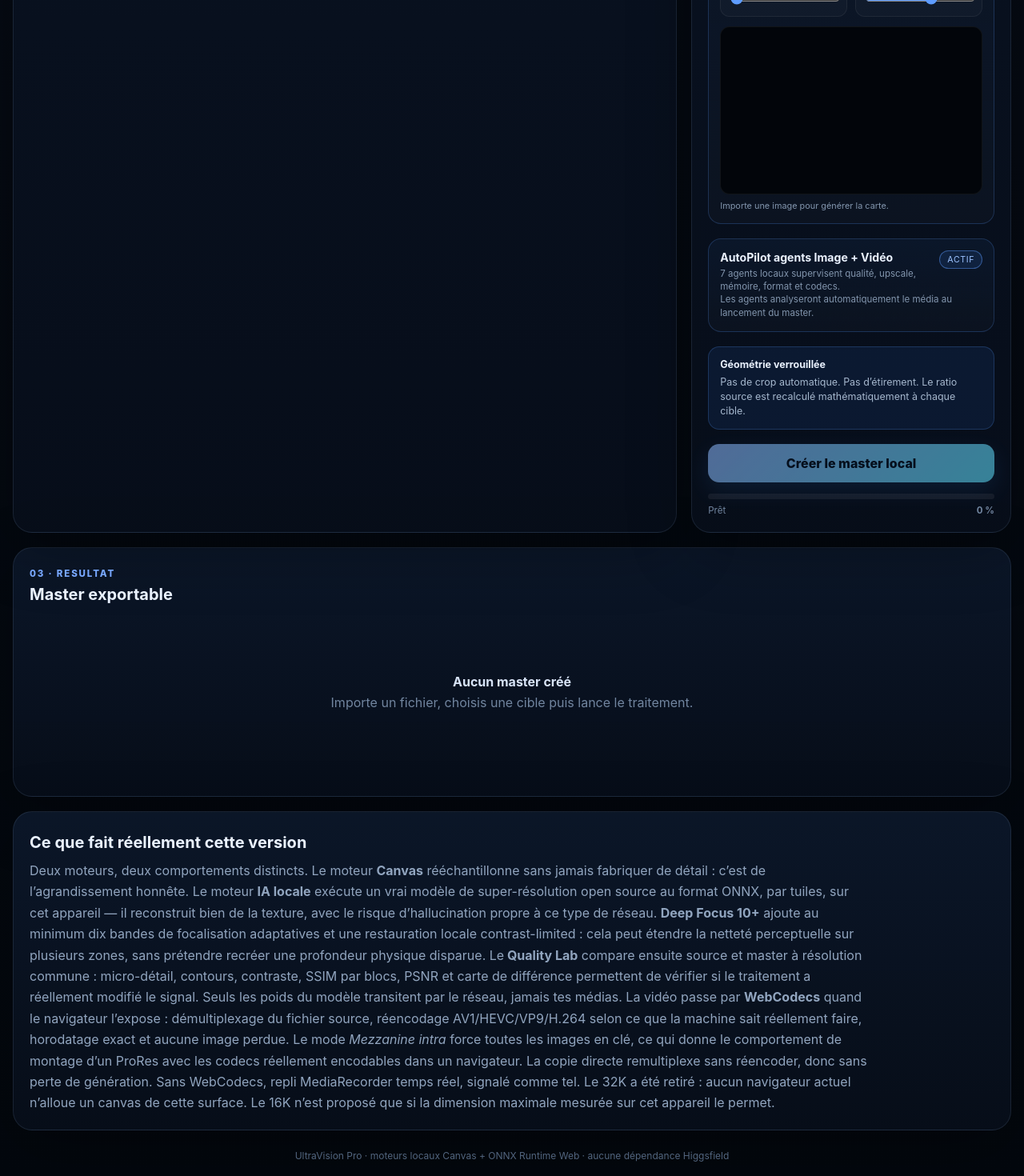
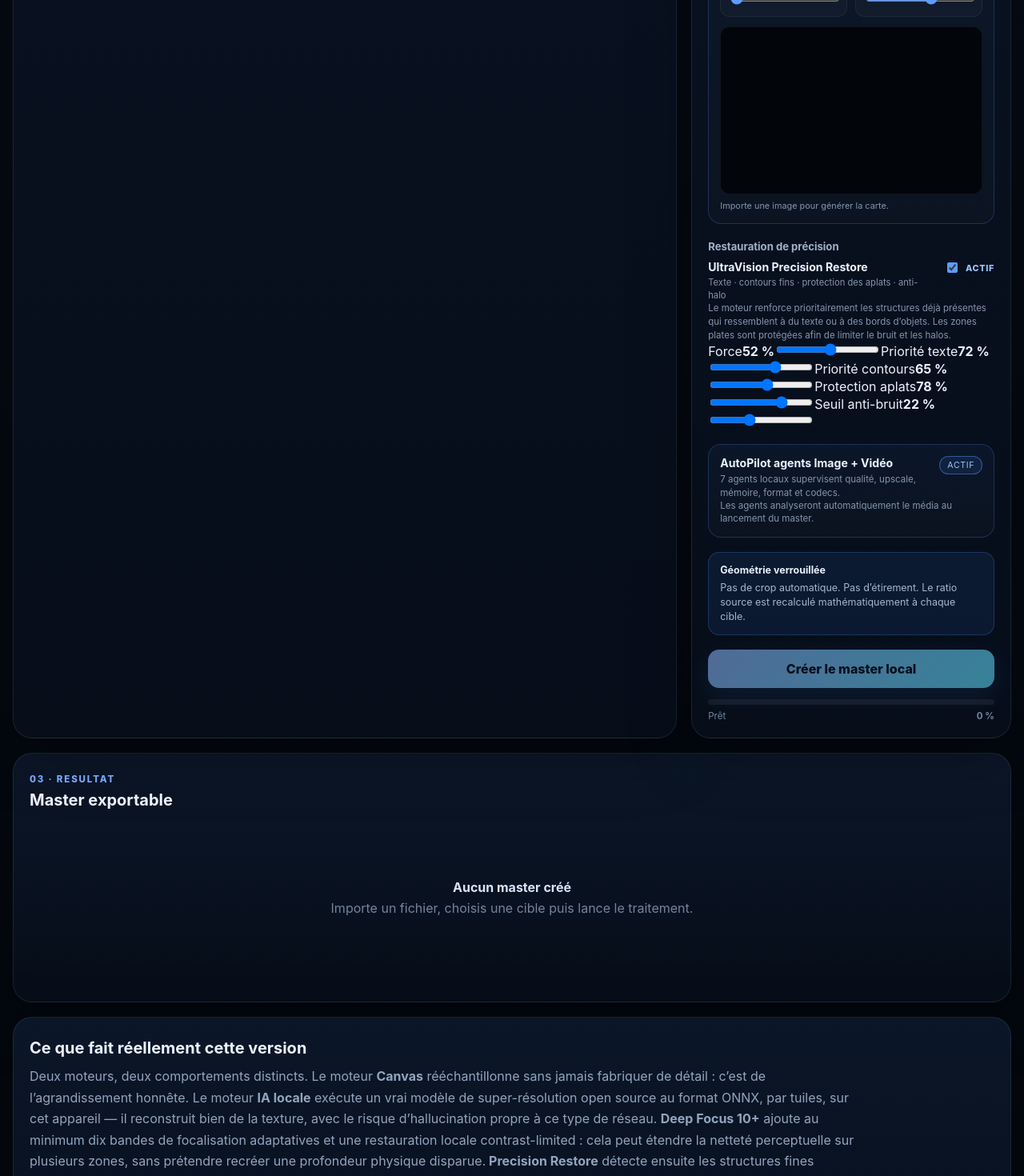
Before and after one commit to Nikoju1977/Niko-Ultravision, a React (Vite) app: page / in a window 1280 px wide. Shown: the part 1488-2958 px from the top of the page at 80% size. Built offline with nearby package versions, Linux system fonts and the light colour scheme.

Commit message:
feat: expose Precision Restore controls and metrics

```diff
--- a/src/App.tsx
+++ b/src/App.tsx
@@ -1,6 +1,7 @@
 import { useEffect, useMemo, useRef, useState } from "react";
 import DeepFocusControl, { type DeepFocusSettings } from "./DeepFocusControl";
 import ComparisonPanel from "./ComparisonPanel";
+import PrecisionRestoreControl, { type PrecisionRestoreSettings } from "./PrecisionRestoreControl";
 import { calculateOutputSize, formatDimensions, megapixels, type Size, type TargetId } from "./lib/geometry";
 import { assessImageTarget, enhanceImage, type EngineId, type ImageFormat } from "./lib/imageEnhancer";
 import { decodeImageFile } from "./lib/imageDecode";
@@ -38,6 +39,10 @@ type OutputState = {
   deepFocusApplied?: boolean;
   deepFocusLayers?: number;
   deepFocusConfidence?: number;
+  precisionRestoreApplied?: boolean;
+  precisionTextCoverage?: number;
+  precisionEdgeCoverage?: number;
+  precisionFlatCoverage?: number;
   codecLabel?: string;
   notes?: string[];
 } | null;
@@ -189,6 +194,14 @@ export default function App() {
   const [codecs, setCodecs] = useState<string[] | null>(null);
   const [agentDecisions, setAgentDecisions] = useState<AgentDecision[]>([]);
   const [deepFocus, setDeepFocus] = useState<DeepFocusSettings>({ enabled: true, layers: 10, strength: 0.58 });
+  const [precisionRestore, setPrecisionRestore] = useState<PrecisionRestoreSettings>({
+    enabled: true,
+    strength: 0.52,
+    textBias: 0.72,
+    edgeBias: 0.65,
+    flatProtection: 0.78,
+    noiseGate: 0.22,
+  });
   const inspectionId = useRef(0);
 
   const targets = mode === "image" ? IMAGE_TARGETS : VIDEO_TARGETS;
@@ -380,6 +393,7 @@ export default function App() {
         const result = await enhanceImage(file, plan.target, plan.profile, plan.format, {
           engine: plan.engine,
           deepFocus,
+          precisionRestore,
           onProgress: (value, label) => {
             setProgress(value);
             setStatus(label);
@@ -394,16 +408,27 @@ export default function App() {
           deepFocusApplied: result.deepFocusApplied,
           deepFocusLayers: result.deepFocusLayers,
           deepFocusConfidence: result.deepFocusConfidence,
+          precisionRestoreApplied: result.precisionRestoreApplied,
+          precisionTextCoverage: result.precisionTextCoverage,
+          precisionEdgeCoverage: result.precisionEdgeCoverage,
+          precisionFlatCoverage: result.precisionFlatCoverage,
           note:
             (result.deepFocusApplied
               ? `Deep Focus ${result.deepFocusLayers}+ appliqué sur ${result.deepFocusLayers} plans de focalisation. `
+              : "") +
+            (result.precisionRestoreApplied
+              ? "Precision Restore a renforcé sélectivement texte et contours en protégeant les aplats. "
               : "") +
             (result.engineUsed === "ai"
               ? `Super-résolution IA x${result.aiScale} (${result.aiProvider?.toUpperCase()}) puis normalisation géométrique vers la cible.`
               : result.sharpenApplied
                 ? "Agrandissement progressif + accentuation locale légère."
                 : "Agrandissement progressif haute qualité ; accentuation globale désactivée pour éviter les halos."),
-          notes: result.deepFocusReason ? [...agentNotes, `Deep Focus : ${result.deepFocusReason}`] : agentNotes,
+          notes: [
+            ...agentNotes,
+            ...(result.deepFocusReason ? [`Deep Focus : ${result.deepFocusReason}`] : []),
+            ...(result.precisionRestoreReason ? [`Precision Restore : ${result.precisionRestoreReason}`] : []),
+          ],
         });
       } else {
         const result = await enhanceVideo(file, plan.target, plan.profile, {
@@ -680,6 +705,17 @@ export default function App() {
             </div>
           )}
 
+          {mode === "image" && (
+            <div className="control-block">
+              <label>Restauration de précision</label>
+              <PrecisionRestoreControl
+                disabled={busy}
+                value={precisionRestore}
+                onChange={setPrecisionRestore}
+              />
+            </div>
+          )}
+
           {mode === "video" && (
             <div className="control-block">
               <label>Intention d’encodage</label>
@@ -817,6 +853,20 @@ export default function App() {
                     <dd>{output.deepFocusLayers} plans · confiance {Math.round((output.deepFocusConfidence ?? 0) * 100)} %</dd>
                   </div>
                 )}
+                {output.precisionRestoreApplied && (
+                  <div>
+                    <dt>Precision Restore</dt>
+                    <dd>
+                      texte {Math.round((output.precisionTextCoverage ?? 0) * 100)} % · contours {Math.round((output.precisionEdgeCoverage ?? 0) * 100)} %
+                    </dd>
+                  </div>
+                )}
+                {output.precisionRestoreApplied && (
+                  <div>
+                    <dt>Aplats protégés</dt>
+                    <dd>{Math.round((output.precisionFlatCoverage ?? 0) * 100)} % détectés</dd>
+                  </div>
+                )}
                 {output.codecLabel && (
                   <div><dt>Codec</dt><dd>{output.codecLabel}</dd></div>
                 )}
@@ -846,8 +896,10 @@ export default function App() {
           super-résolution open source au format ONNX, par tuiles, sur cet appareil — il reconstruit bien de la texture,
           avec le risque d’hallucination propre à ce type de réseau. <strong>Deep Focus 10+</strong> ajoute au minimum
           dix bandes de focalisation adaptatives et une restauration locale contrast-limited : cela peut étendre la
-          netteté perceptuelle sur plusieurs zones, sans prétendre recréer une profondeur physique disparue. Le
-          <strong> Quality Lab</strong> compare ensuite source et master à résolution commune : micro-détail, contours,
+          netteté perceptuelle sur plusieurs zones, sans prétendre recréer une profondeur physique disparue.
+          <strong> Precision Restore</strong> détecte ensuite les structures fines probables, privilégie le texte et les
+          contours d’objets et protège les aplats pour limiter bruit et halos. Le <strong>Quality Lab</strong> compare
+          ensuite source et master à résolution commune : micro-détail, contours,
           contraste, SSIM par blocs, PSNR et carte de différence permettent de vérifier si le traitement a réellement
           modifié le signal. Seuls les poids du modèle transitent par le réseau,
           jamais tes médias. La vidéo passe par <strong>WebCodecs</strong> quand le navigateur l’expose : démultiplexage du fichier source,
```
